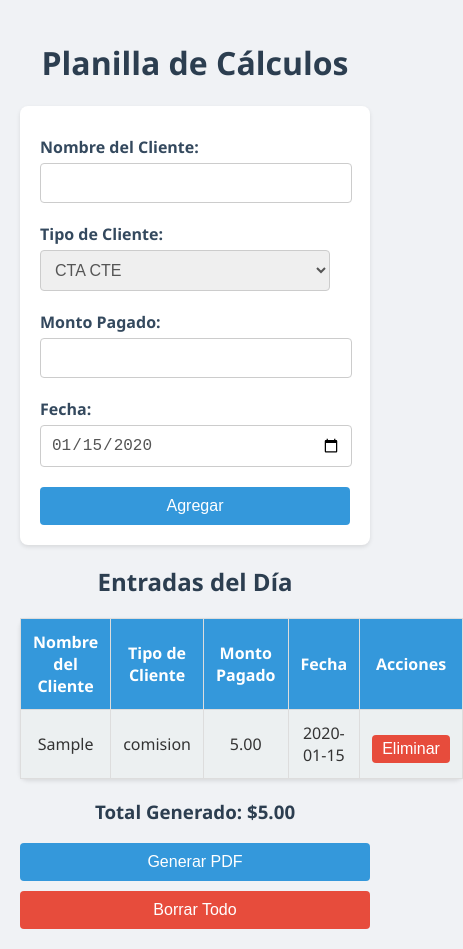
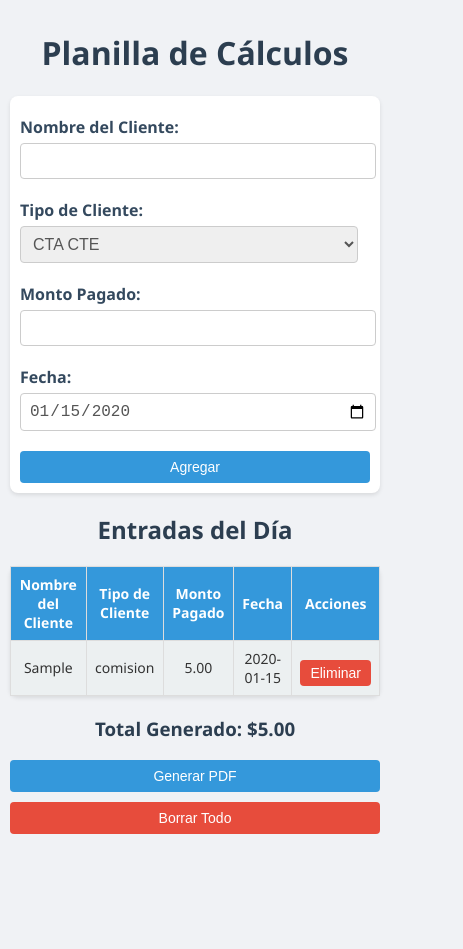
Before and after one commit to josedebuck/Sistema-de-Clientes, a plain HTML site: page index.html in a window 390 px wide. Both pictures are taken after typing "Sample", "5", "2020-01-15" into the empty fields and a click on the button "Agregar". Shown: the whole page, 463 px wide, since content can reach past the window. After the commit the page ends 844 px from the top, so only its background shows below. Drawn offline with nearby package versions, Linux system fonts and the light colour scheme.

Commit message:
responsive

```diff
--- a/styles.css
+++ b/styles.css
@@ -55,6 +55,14 @@ button:hover {
     background-color: #2980b9;
 }
 
+button.delete-btn {
+    background-color: #e74c3c;
+}
+
+button.delete-btn:hover {
+    background-color: #c0392b;
+}
+
 table {
     width: 100%;
     border-collapse: collapse;
@@ -80,6 +88,10 @@ td {
     background-color: #ecf0f1;
 }
 
+td button {
+    padding: 5px 10px;
+}
+
 h3 {
     margin-top: 20px;
 }
@@ -90,8 +102,27 @@ button:disabled {
 }
 
 @media (max-width: 600px) {
-    form, table {
-        width: 100%;
-        box-sizing: border-box;
+    body {
+        padding: 10px;
+    }
+
+    form {
+        padding: 10px;
+        margin: 10px auto;
+    }
+
+    input, select {
+        width: calc(100% - 12px);
+        padding: 8px;
+    }
+
+    button {
+        padding: 8px;
+        font-size: 14px;
+    }
+
+    th, td {
+        padding: 8px;
+        font-size: 14px;
     }
 }
```
